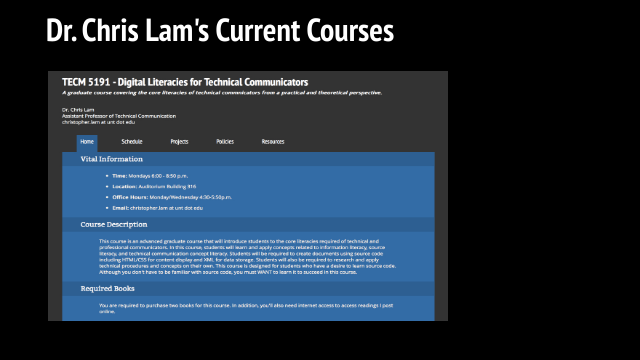
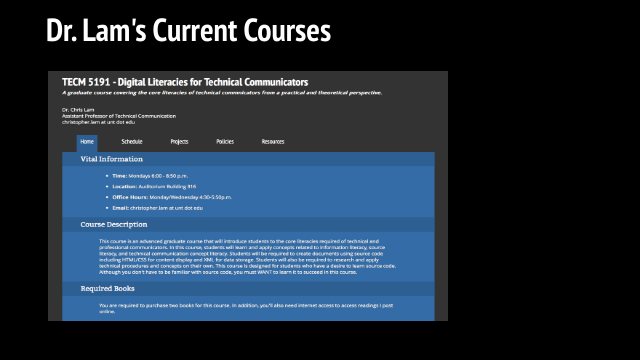
Before and after one commit to doctorlam/course-index, a plain HTML site: page index.html in a window 1280 px wide. Shown: the whole page, without its empty margins (0-640 px from the left). Drawn offline with Linux system fonts and the light colour scheme.

Commit message:
added file

```diff
--- a/index.html
+++ b/index.html
@@ -4,7 +4,7 @@
 		<link href='http://fonts.googleapis.com/css?family=PT+Sans+Narrow:400,700' rel='stylesheet' type='text/css'>
 	</head>
 	<body>
-		<h1>Dr. Chris Lam's Current Courses</h1>
+		<h1>Dr. Lam's Current Courses</h1>
 		<ul>
 			<li><a href="http://courses.christopherylam.com/5191"><img src="5191.jpg" alt="tecm5191 screenshot" /></a></li>
 		</ul>
```
